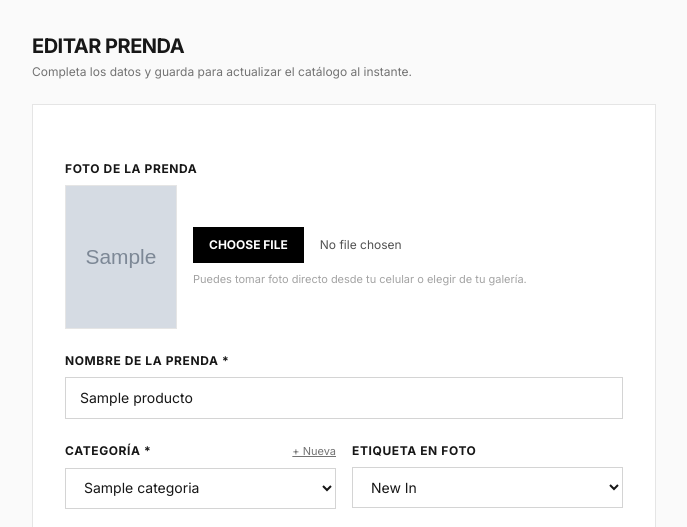
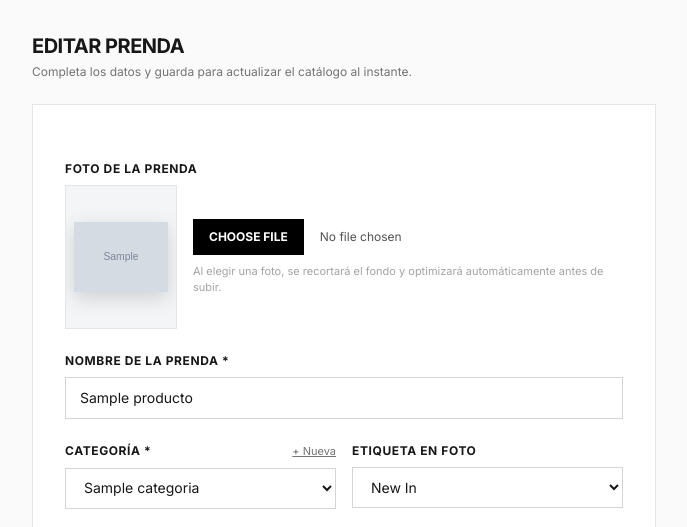
Before and after one commit to andreecoyla-sys/DSCLUB, a Django app: page /panel/editar/1/ in a window 1280 px wide. Shown: the part 65-592 px from the top of the page, without its empty margins (296-983 px from the left). Run offline with Django 4.2, Linux system fonts and the light colour scheme; a user stored in the database is signed in; tables that the repository leaves empty hold one stand-in row (values such as "Sample post"); grey boxes marked "Sample" are stand-in pictures; some libraries are stand-ins or nearby versions.

Commit message:
feat: recorte automatico de fondo en webp, adaptacion dark/light y optimizacion de memoria

```diff
--- a/catalogo/templates/catalogo/panel_form.html
+++ b/catalogo/templates/catalogo/panel_form.html
@@ -41,15 +41,15 @@
             <div>
                 <label class="block text-xs font-bold uppercase tracking-wider mb-2">Foto de la Prenda {% if not producto %}*{% endif %}</label>
                 <div class="flex flex-col sm:flex-row items-start sm:items-center gap-4">
-                    <div class="w-28 h-36 bg-neutral-100 border border-neutral-200 overflow-hidden shrink-0 flex items-center justify-center">
+                    <div class="w-28 h-36 bg-[#F4F5F7] border border-neutral-200 overflow-hidden shrink-0 flex items-center justify-center p-2">
                         <img id="preview-img" src="{% if producto and producto.imagen %}{{ producto.imagen.url }}{% endif %}" alt=""
-                            class="w-full h-full object-cover {% if not producto or not producto.imagen %}hidden{% endif %}">
+                            class="w-full h-full object-contain drop-shadow-[0_6px_10px_rgba(0,0,0,0.15)] {% if not producto or not producto.imagen %}hidden{% endif %}">
                         <span id="preview-placeholder" class="text-[11px] text-neutral-400 text-center px-2 {% if producto and producto.imagen %}hidden{% endif %}">Sin foto</span>
                     </div>
                     <div class="flex-1">
                         <input type="file" name="imagen" id="imagen-input" accept="image/*" {% if not producto %}required{% endif %}
                             class="block w-full text-xs text-neutral-600 file:mr-4 file:py-2.5 file:px-4 file:border-0 file:text-xs file:font-bold file:uppercase file:bg-black file:text-white hover:file:bg-neutral-800 cursor-pointer">
-                        <p class="text-[11px] text-neutral-400 mt-2">Puedes tomar foto directo desde tu celular o elegir de tu galería.</p>
+                        <p id="status-foto" class="text-[11px] text-neutral-400 mt-2">Al elegir una foto, se recortará el fondo y optimizará automáticamente antes de subir.</p>
                     </div>
                 </div>
             </div>
@@ -154,19 +154,75 @@
         </form>
     </main>
 
-    <script>
+    <script type="module">
+        import { removeBackground } from 'https://cdn.jsdelivr.net/npm/@imgly/background-removal@1.4.5/+esm';
+
         const input = document.getElementById('imagen-input');
         const preview = document.getElementById('preview-img');
         const placeholder = document.getElementById('preview-placeholder');
+        const statusFoto = document.getElementById('status-foto');
+        const form = input.closest('form');
+        const submitBtn = form.querySelector('button[type="submit"]');
 
-        input.addEventListener('change', (e) => {
+        input.addEventListener('change', async (e) => {
             const file = e.target.files[0];
-            if (file) {
+            if (!file) return;
+
+            const textoOriginal = submitBtn.innerText;
+            submitBtn.disabled = true;
+            submitBtn.innerText = 'Recortando fondo...';
+            statusFoto.textContent = 'Quitando fondo y optimizando peso para la web, espera unos segundos...';
+            statusFoto.classList.remove('text-neutral-400', 'text-emerald-600');
+            statusFoto.classList.add('text-amber-600', 'font-semibold');
+
+            try {
+                const blobSinFondo = await removeBackground(file);
+                const webpFile = await optimizarAWebP(blobSinFondo, file.name, 900, 0.85);
+
+                const dataTransfer = new DataTransfer();
+                dataTransfer.items.add(webpFile);
+                input.files = dataTransfer.files;
+
+                preview.src = URL.createObjectURL(webpFile);
+                statusFoto.textContent = `Listo: fondo eliminado y optimizado (${Math.round(webpFile.size / 1024)} KB).`;
+                statusFoto.classList.remove('text-amber-600');
+                statusFoto.classList.add('text-emerald-600');
+            } catch (err) {
+                console.error('Error al recortar fondo:', err);
                 preview.src = URL.createObjectURL(file);
+                statusFoto.textContent = 'No se pudo recortar el fondo automáticamente; se usará la foto original.';
+                statusFoto.classList.remove('text-amber-600');
+                statusFoto.classList.add('text-neutral-500');
+            } finally {
                 preview.classList.remove('hidden');
                 if (placeholder) placeholder.classList.add('hidden');
+                submitBtn.disabled = false;
+                submitBtn.innerText = textoOriginal;
             }
         });
+
+        function optimizarAWebP(blob, originalName, maxWidth, quality) {
+            return new Promise((resolve) => {
+                const img = new Image();
+                img.onload = () => {
+                    let w = img.width;
+                    let h = img.height;
+                    if (w > maxWidth) {
+                        h = Math.round((h * maxWidth) / w);
+                        w = maxWidth;
+                    }
+                    const canvas = document.createElement('canvas');
+                    canvas.width = w;
+                    canvas.height = h;
+                    canvas.getContext('2d').drawImage(img, 0, 0, w, h);
+                    canvas.toBlob((webpBlob) => {
+                        const cleanName = originalName.replace(/\.[^/.]+$/, "") + ".webp";
+                        resolve(new File([webpBlob], cleanName, { type: 'image/webp' }));
+                    }, 'image/webp', quality);
+                };
+                img.src = URL.createObjectURL(blob);
+            });
+        }
     </script>
 </body>
 </html>
--- a/catalogo/views.py
+++ b/catalogo/views.py
@@ -45,6 +45,9 @@ def inicio(request):
         activo=True,
         stock__gt=0,
         categoria__activa=True
+    ).only(
+        'id', 'etiqueta', 'nombre', 'precio', 'precio_anterior',
+        'stock', 'tallas', 'imagen', 'descripcion', 'categoria__nombre'
     )
 
     tallas_en_stock = []
@@ -449,6 +452,8 @@ def panel_editar(request, pk):
             producto.precio_anterior = None
 
         if request.FILES.get('imagen'):
+            if producto.imagen:
+                producto.imagen.delete(save=False)
             producto.imagen = request.FILES['imagen']
 
         producto.save()
@@ -487,6 +492,8 @@ def panel_eliminar(request, pk):
     if request.method == 'POST':
         producto = get_object_or_404(Producto, pk=pk)
         nombre = producto.nombre
+        if producto.imagen:
+            producto.imagen.delete(save=False)
         producto.delete()
         messages.success(request, f'Se eliminó "{nombre}".')
     return redirect(request.META.get('HTTP_REFERER') or 'panel_lista')
```
Also changed, not shown: catalogo/static/catalogo/styles.css (+13 -0 lines), catalogo/templates/catalogo/index.html (+5 -5 lines).
